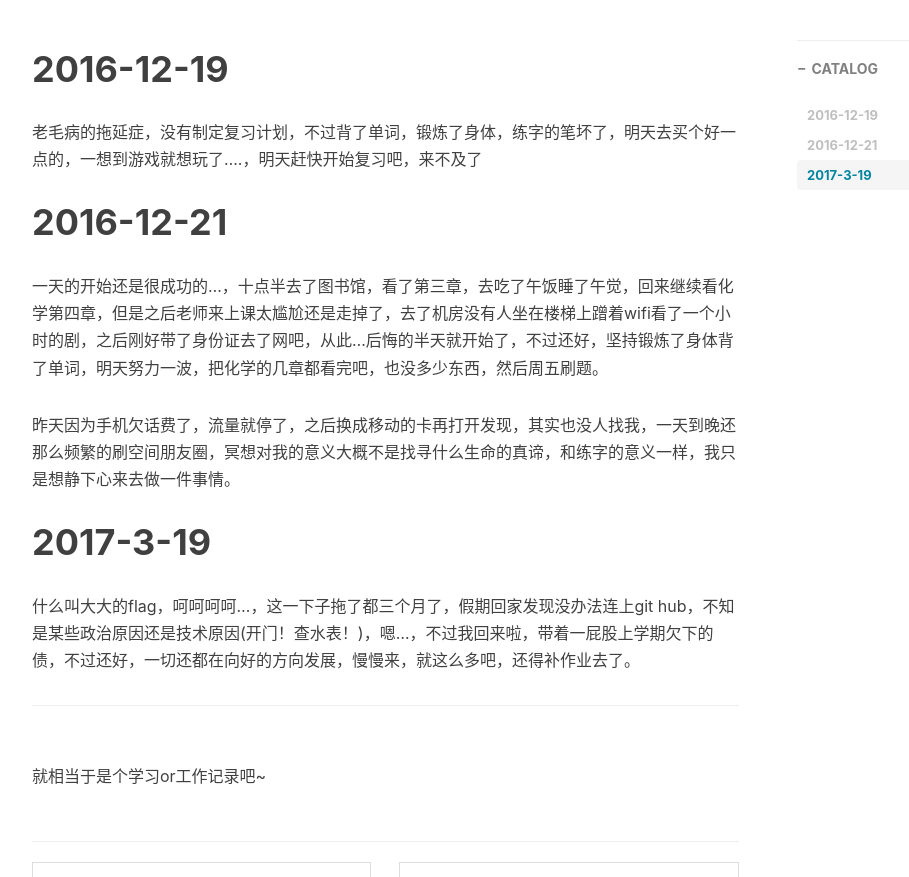
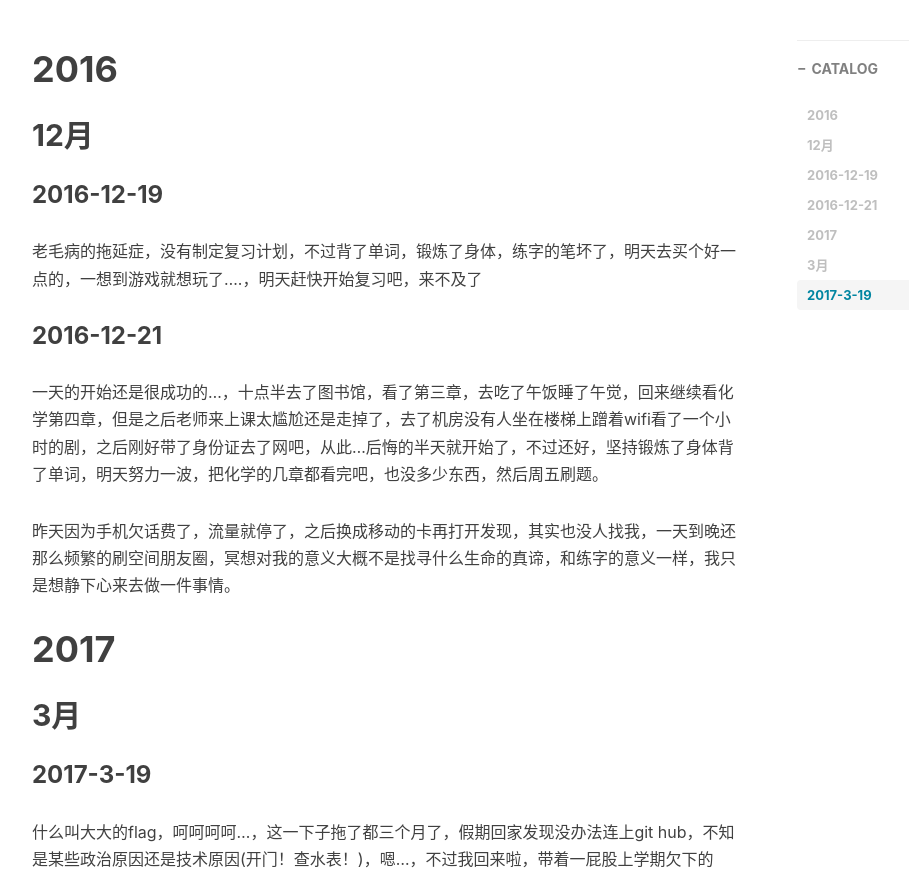
Before and after one commit to huyajie911/huyajie911, a Jekyll site: the page built from _posts/2016-12-19-diary.markdown, in a window 1280 px wide and 1400 px high. Shown: the part 523-1400 px from the top of the window, without its empty margins (233-1142 px from the left). Built offline with Jekyll 4.4.1, drawn with Linux system fonts in a browser that asks for light colours; nearby versions of some CDN libraries; comment, search, counter and statistics services are not loaded.

Commit message:
add year and month

```diff
--- a/_posts/2016-12-19-diary.markdown
+++ b/_posts/2016-12-19-diary.markdown
@@ -10,13 +10,24 @@ tags:
     - 日志
 ---
 
-# 2016-12-19
+# 2016
+
+## 12月
+
+### 2016-12-19
 老毛病的拖延症，没有制定复习计划，不过背了单词，锻炼了身体，练字的笔坏了，明天去买个好一点的，一想到游戏就想玩了....，明天赶快开始复习吧，来不及了
-# 2016-12-21
+
+### 2016-12-21
 一天的开始还是很成功的...，十点半去了图书馆，看了第三章，去吃了午饭睡了午觉，回来继续看化学第四章，但是之后老师来上课太尴尬还是走掉了，去了机房没有人坐在楼梯上蹭着wifi看了一个小时的剧，之后刚好带了身份证去了网吧，从此...后悔的半天就开始了，不过还好，坚持锻炼了身体背了单词，明天努力一波，把化学的几章都看完吧，也没多少东西，然后周五刷题。
 
 昨天因为手机欠话费了，流量就停了，之后换成移动的卡再打开发现，其实也没人找我，一天到晚还那么频繁的刷空间朋友圈，冥想对我的意义大概不是找寻什么生命的真谛，和练字的意义一样，我只是想静下心来去做一件事情。
-# 2017-3-19
+
+# 2017
+
+## 3月
+
+### 2017-3-19
 什么叫大大的flag，呵呵呵呵...，这一下子拖了都三个月了，假期回家发现没办法连上git hub，不知是某些政治原因还是技术原因(开门！查水表！)，嗯...，不过我回来啦，带着一屁股上学期欠下的债，不过还好，一切还都在向好的方向发展，慢慢来，就这么多吧，还得补作业去了。
+
 <hr>
-<br>就相当于是个学习or工作记录吧~
+就相当于是个学习or工作记录吧~
```
